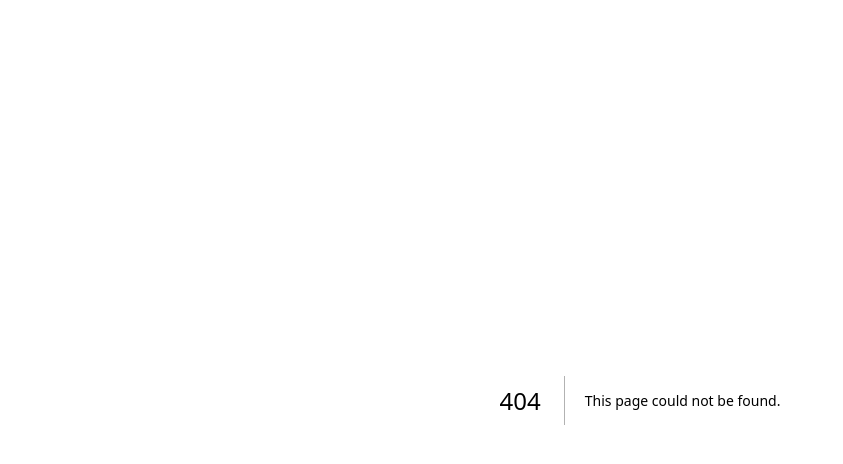
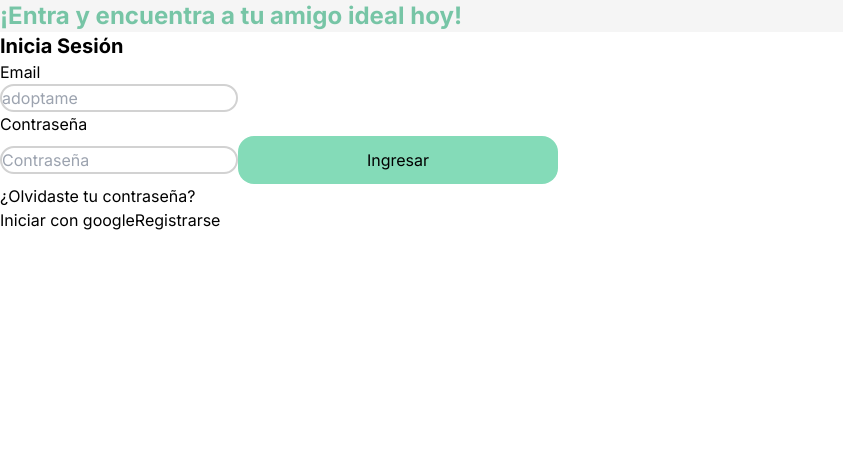
Before and after one commit to Adoptame-com/Adoptame-Frontend, a Next.js app: page /login in a window 1280 px wide. Before the commit this address had no page. Shown: the top 464 px of the page, without its empty margins (0-843 px from the left). Built offline with nearby package versions, Linux system fonts and the light colour scheme.

Commit message:
feat(iu): add login structures impementation and inital desing

```diff
--- a/app/@login/page.tsx
+++ /dev/null
@@ -1,8 +0,0 @@
-import React from "react";
-import Login from "../../components/pages/login/login";
-
-const page = () => {
-  return <Login />;
-};
-
-export default page;
--- /dev/null
+++ b/app/login/page.tsx
@@ -0,0 +1,42 @@
+import React from "react";
+import Login from "../../components/pages/login/login";
+
+const page = () => {
+  return (
+    <main>
+      <div className="flex flex-col ">
+      <h1 className=" text-primarycolor font-bold text-2xl bg-custom-gray ">
+            ¡Entra y encuentra a tu amigo ideal hoy!
+          </h1>
+        <div className="justify-center items-center">
+
+          <form action="" >
+            <h2 className="text-xl font-bold"> Inicia Sesión </h2>
+            <p className="text-base">Email</p>
+            <input
+              className="rounded-custom border-black border-2 border-custom-gray-border"
+              type="text"
+              placeholder="adoptame"
+            />
+            <p className="text-base">Contraseña</p>
+            <input
+              className="rounded-custom border-black border-2 border-custom-gray-border"
+              type="text"
+              placeholder="Contraseña"
+            />
+            <button className="bg-secondarycolor rounded-custom w-[320px] h-[48px]">
+              Ingresar
+            </button>
+          </form>
+          <p>¿Olvidaste tu contraseña?</p>
+          <button> Iniciar con google </button>
+          <button>Registrarse</button>
+        </div>
+      </div>
+
+      <div></div>
+    </main>
+  );
+};
+
+export default page;
--- a/tailwind.config.ts
+++ b/tailwind.config.ts
@@ -7,6 +7,13 @@ const config: Config = {
     "./app/**/*.{js,ts,jsx,tsx,mdx}",
   ],
   theme: {
+    colors:{
+      primarycolor: "#77C5A6",
+      secondarycolor: "#84DBB8",
+      'black-300': '#4D4D4D',
+      'custom-gray': '#F5F5F5',
+      'custom-gray-border': '#D2D2D2',
+    },
     screens: {
       sm: "340px",
       md: "768px",
@@ -14,6 +21,10 @@ const config: Config = {
       xl: "1280px",
     },
     extend: {
+      borderRadius: {
+        'custom': '16px',
+
+      },
       backgroundImage: {
         "gradient-radial": "radial-gradient(var(--tw-gradient-stops))",
         "gradient-conic":
```
